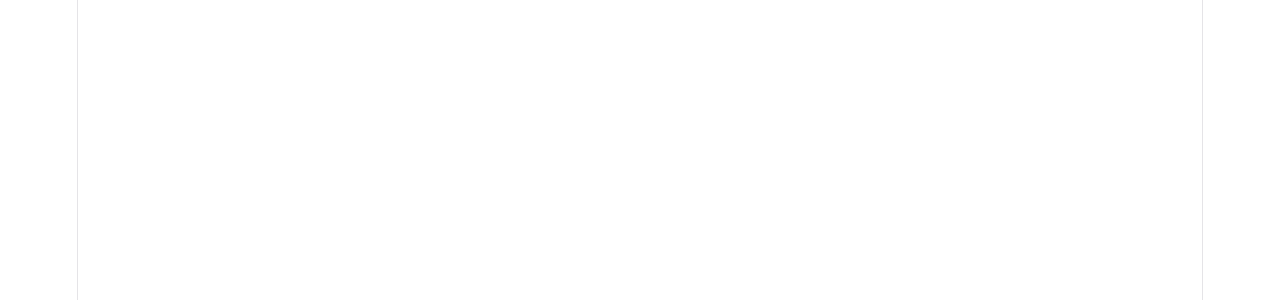
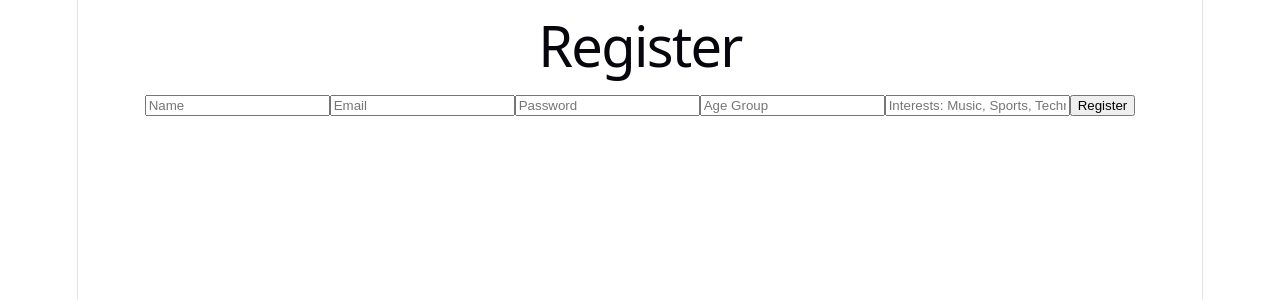
Before and after one commit to Laicole/Community-Connect, a React (Vite) app in the folder client/: page /register in a window 1280 px wide. Before the commit this address had no page. Shown: the top 300 px of the page. Built offline with nearby package versions, Linux system fonts and the light colour scheme.

Commit message:
Add React user registration

```diff
--- a/client/src/App.jsx
+++ b/client/src/App.jsx
@@ -1,11 +1,13 @@
 import { BrowserRouter, Routes, Route } from "react-router-dom";
 import Login from "./pages/Login";
+import Register from "./pages/Register";
 
 function App() {
   return (
     <BrowserRouter>
       <Routes>
         <Route path="/login" element={<Login />} />
+        <Route path="/register" element={<Register />} />
       </Routes>
     </BrowserRouter>
   );
--- a/client/src/pages/Register.jsx
+++ b/client/src/pages/Register.jsx
@@ -0,0 +1,102 @@
+import { useState } from "react";
+import { registerUser } from "../services/api";
+
+function Register() {
+  const [formData, setFormData] = useState({
+    name: "",
+    email: "",
+    password: "",
+    ageGroup: "",
+    interests: ""
+  });
+
+  const [message, setMessage] = useState("");
+
+  const handleChange = (e) => {
+    setFormData({
+      ...formData,
+      [e.target.name]: e.target.value
+    });
+  };
+
+  const handleSubmit = async (e) => {
+    e.preventDefault();
+
+    try {
+      const userData = {
+        name: formData.name,
+        email: formData.email,
+        password: formData.password,
+        ageGroup: formData.ageGroup,
+        interests: formData.interests
+          .split(",")
+          .map((interest) => interest.trim())
+          .filter(Boolean)
+      };
+
+      const data = await registerUser(userData);
+
+      localStorage.setItem("token", data.token);
+
+      setMessage("Registration successful!");
+    } catch (error) {
+      setMessage(error.message);
+    }
+  };
+
+  return (
+    <div>
+      <h1>Register</h1>
+
+      <form onSubmit={handleSubmit}>
+        <input
+          type="text"
+          name="name"
+          placeholder="Name"
+          value={formData.name}
+          onChange={handleChange}
+        />
+
+        <input
+          type="email"
+          name="email"
+          placeholder="Email"
+          value={formData.email}
+          onChange={handleChange}
+        />
+
+        <input
+          type="password"
+          name="password"
+          placeholder="Password"
+          value={formData.password}
+          onChange={handleChange}
+        />
+
+        <input
+          type="text"
+          name="ageGroup"
+          placeholder="Age Group"
+          value={formData.ageGroup}
+          onChange={handleChange}
+        />
+
+        <input
+          type="text"
+          name="interests"
+          placeholder="Interests: Music, Sports, Technology"
+          value={formData.interests}
+          onChange={handleChange}
+        />
+
+        <button type="submit">
+          Register
+        </button>
+      </form>
+
+      {message && <p>{message}</p>}
+    </div>
+  );
+}
+
+export default Register;
```
